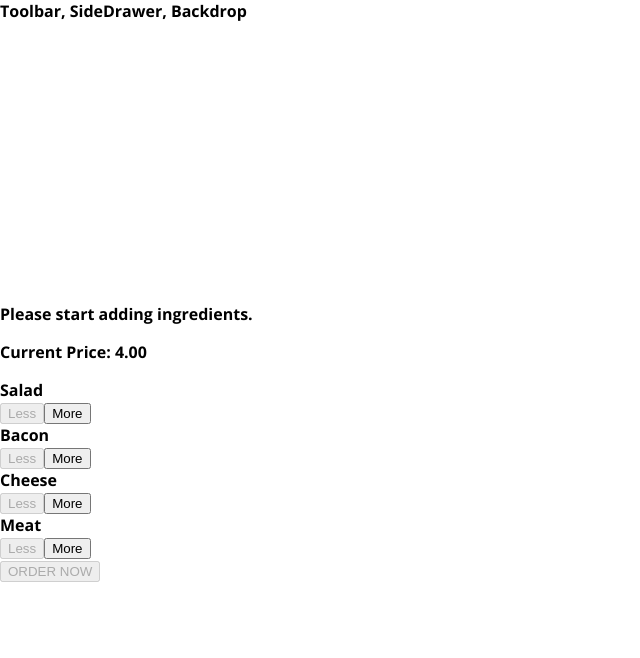
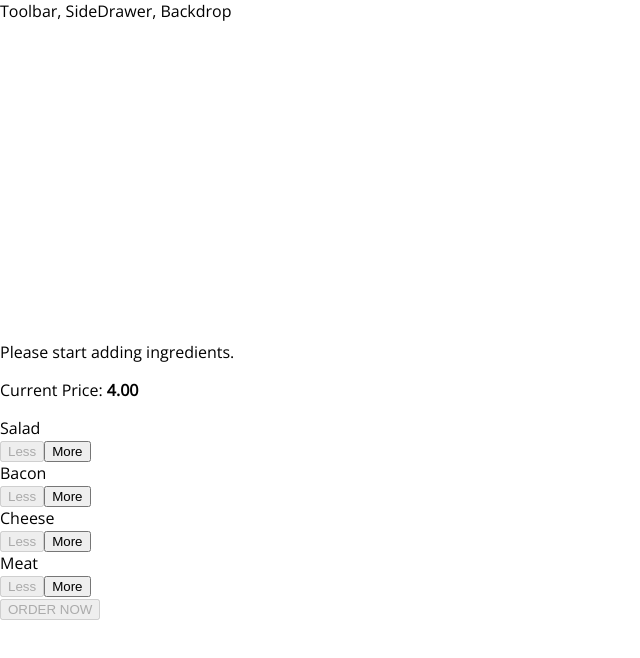
Before and after one commit to JakubKubista/react-the-complete-guide, a React app: page / in a window 1280 px wide. Shown: the top 658 px of the page, without its empty margins (0-640 px from the left). Built offline with nearby package versions, Linux system fonts and the light colour scheme.

Commit message:
Fix details about modal

```diff
--- a/public/index.html
+++ b/public/index.html
@@ -22,7 +22,7 @@
       work correctly both with client-side routing and a non-root public URL.
       Learn how to configure a non-root public URL by running `npm run build`.
     -->
-  <link href="https://fonts.googleapis.com/css?family=Open+Sans:700"
+  <link href="https://fonts.googleapis.com/css?family=Open+Sans"
     rel="stylesheet">
   <title>Burger Builder</title>
 </head>
--- a/src/components/burger/order-summary/order-summary.js
+++ b/src/components/burger/order-summary/order-summary.js
@@ -27,6 +27,7 @@ const OrderSummary = props => {
       <ul>
         {ingredientSummary}
       </ul>
+      <p><strong>Total Price: {props.price.toFixed(2)}</strong></p>
       <p>Continue to Checkout?</p>
       <Button
         btnType="Danger"
--- a/src/containers/burger-builder/burger-builder.js
+++ b/src/containers/burger-builder/burger-builder.js
@@ -96,6 +96,7 @@ class BurgerBuilder extends Component {
           modalClosed={this.purchasingCancelHandler}>
           <OrderSummary
             ingredients={this.state.ingredients}
+            price={this.state.price}
             cancel={this.purchasingCancelHandler}
             continue={this.purchasingContinueHandler} />
         </Modal>
```
